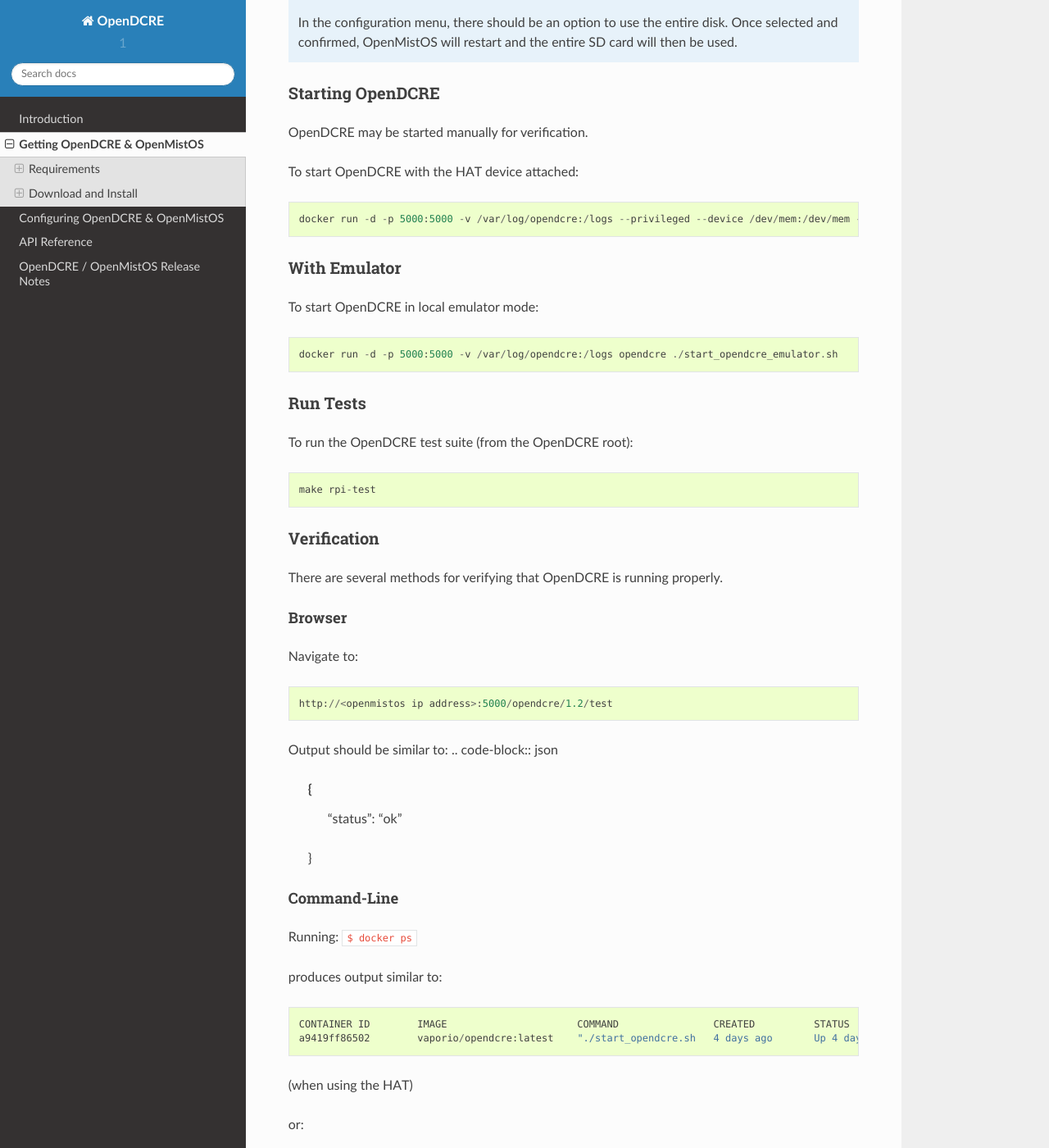
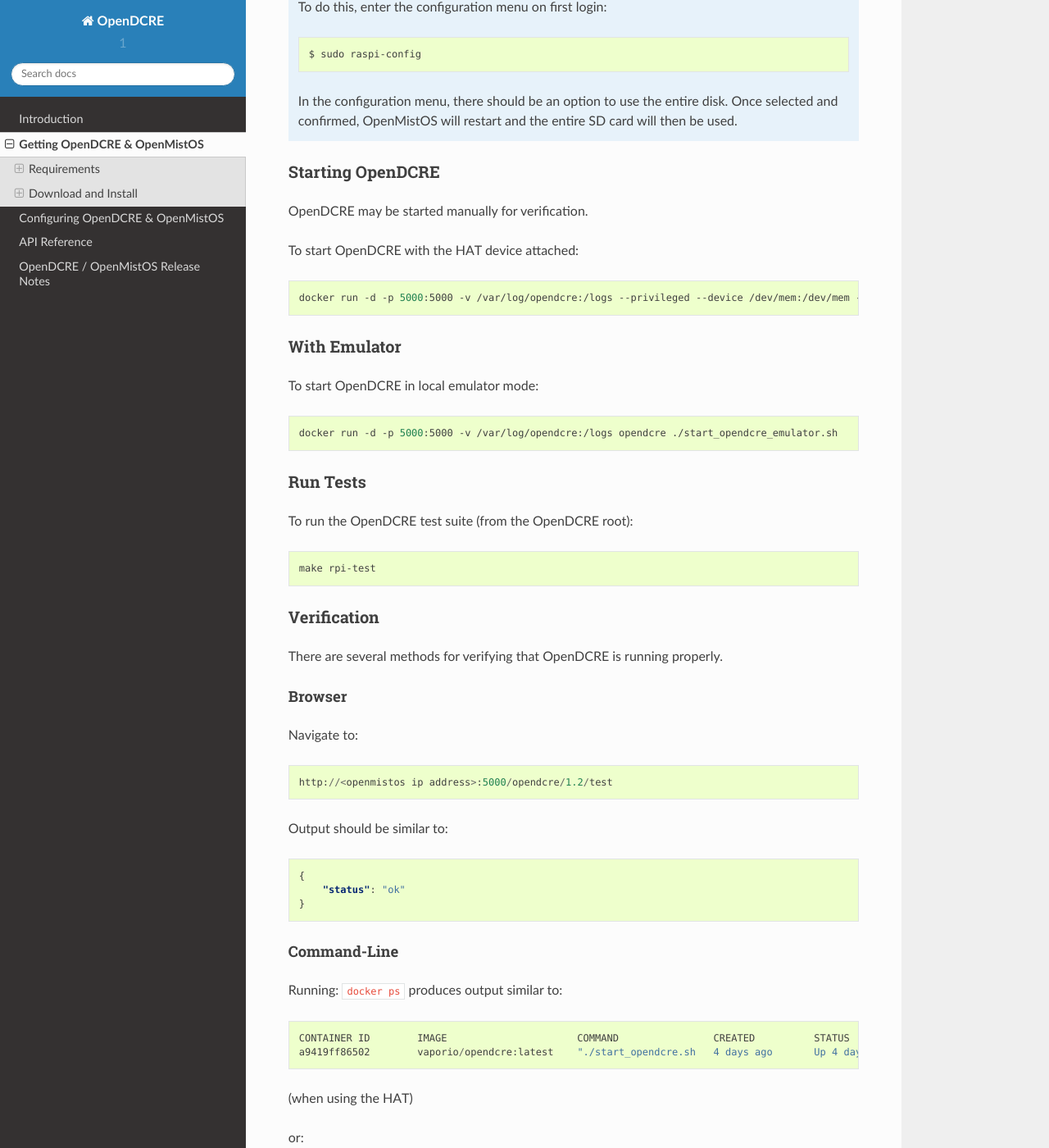
Before and after one commit to vapor-ware/synse-server, a Sphinx documentation site: the page built from docs/source/installation.rst, in a window 1280 px wide and 1400 px high, scrolled down 2393 px. Shown: the whole window at 82% size. Built offline with Sphinx 7.4.7 and the Read the Docs theme 2.0.0, drawn with Linux system fonts in a browser that asks for light colours; some of the changed text lies outside the part shown.

Commit message:
rst formatting fixes from previous commit, more sphinx styling to code blocks

```diff
--- a/docs/source/installation.rst
+++ b/docs/source/installation.rst
@@ -42,24 +42,30 @@
 -------
 
 Insert Micro SD card into card reader, and determine the SD card device:
+
 *MacOS*
-::
+
+.. code-block:: shell
 
     sudo diskutil list
 
 *Linux*
-::
+
+.. code-block:: shell
 
     sudo fdisk -l
 
 Use ``dd`` to write image to card:
+
 *Macos*
-::
+
+.. code-block:: shell
 
     sudo dd if=<.img file> of=<sd card device> bs=4m
 
 *Linux*
-::
+
+.. code-block:: shell
 
     sudo dd if=<.img file> of=<sd card device> bs=4M
 
@@ -68,19 +74,22 @@
     - ``<sd card device>`` is the SD card device determined in the previous step. (e.g. - /dev/disk1)
 
 When executing the above commands, if an error is returned similar to
-::
+
+.. code-block:: shell
 
     dd: <sd card device>: Resource busy
 
 then the SD card must be unmounted. To do this, identify the SD card partition (can use ``df -h`` for this, or the results from determining the SD card device, above), then unmount the partition:
 
 *MacOS*
-::
+
+.. code-block:: shell
 
     sudo diskutil unmount <sd card device>
 
 *Linux*
-::
+
+.. code-block:: shell
 
     sudo umount <sd card device>
 
@@ -113,7 +122,8 @@
 OpenDCRE may be started manually for verification.
 
 To start OpenDCRE with the HAT device attached:
-::
+
+.. code-block:: shell
 
     docker run -d -p 5000:5000 -v /var/log/opendcre:/logs --privileged --device /dev/mem:/dev/mem --device /dev/ttyAMA0:/dev/ttyAMA0 opendcre ./start_opendcre.sh /dev/ttyAMA0 0
 
@@ -122,7 +132,8 @@
 -------------
 
 To start OpenDCRE in local emulator mode:
-::
+
+.. code-block:: shell
 
     docker run -d -p 5000:5000 -v /var/log/opendcre:/logs opendcre ./start_opendcre_emulator.sh
 
@@ -130,7 +141,8 @@
 ---------
 
 To run the OpenDCRE test suite (from the OpenDCRE root):
-::
+
+.. code-block:: shell
 
     make rpi-test
 
@@ -147,6 +159,7 @@
     http://<openmistos ip address>:5000/opendcre/1.2/test
 
 Output should be similar to:
+
 .. code-block:: json
 
     {
@@ -156,10 +169,7 @@
 Command-Line
 ~~~~~~~~~~~~
 
-Running:
-``$ docker ps``
-
-produces output similar to:
+Running: ``docker ps`` produces output similar to:
 ::
 
     CONTAINER ID        IMAGE                      COMMAND                CREATED          STATUS              PORTS                    NAMES
```
